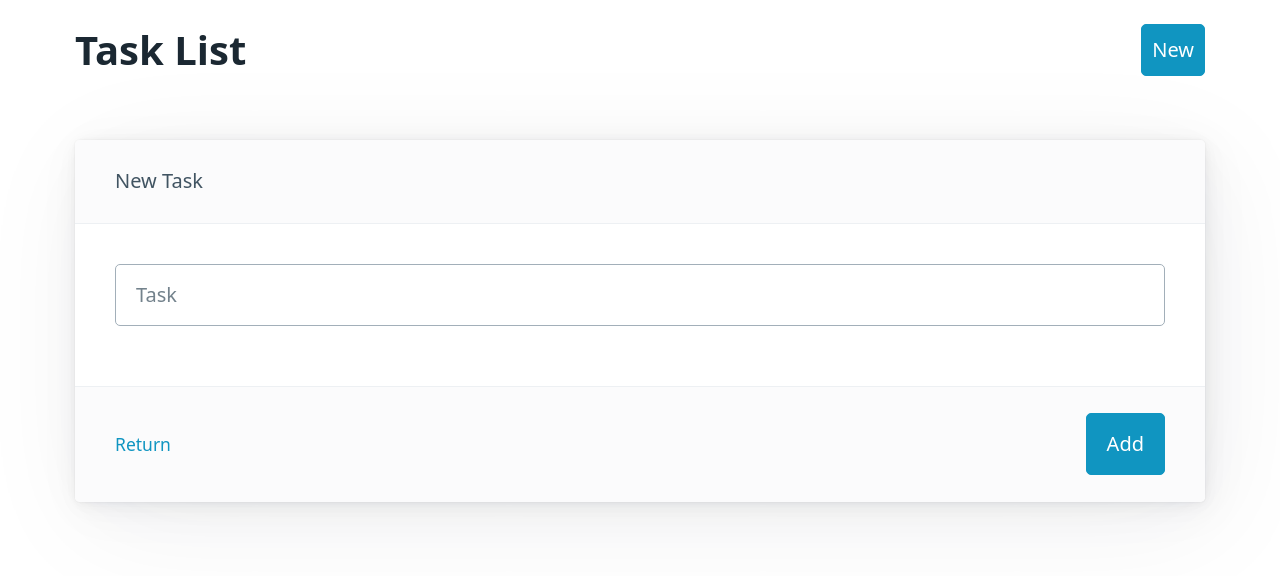
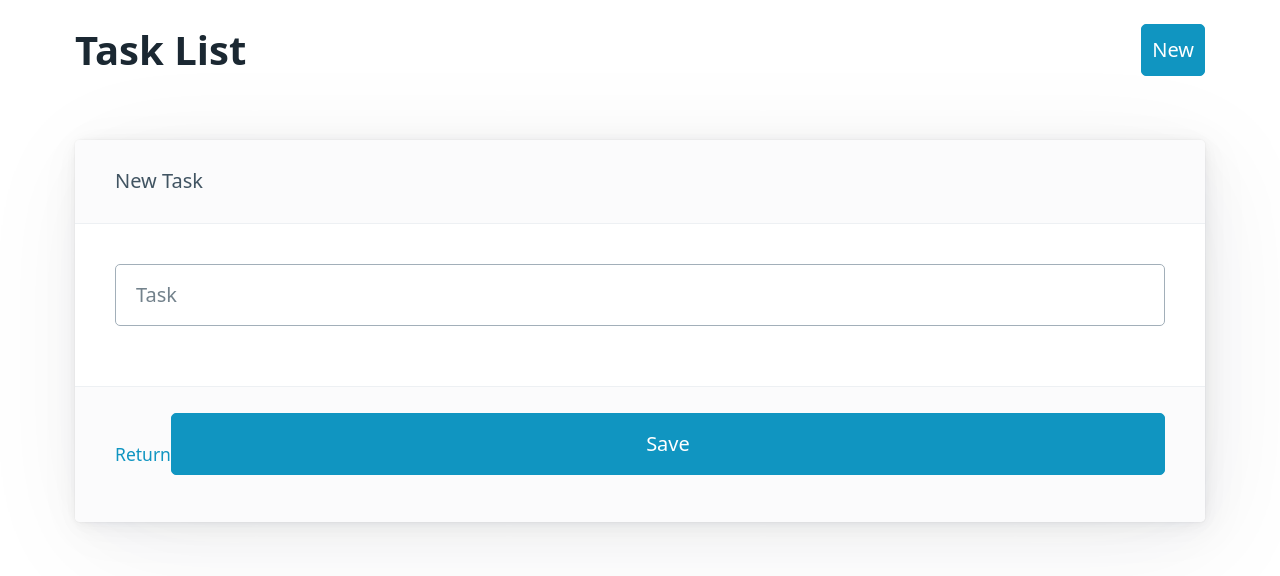
Before and after one commit to danielschmitz/react-tasks, a React (Vite) app: page /new-task in a window 1280 px wide. Shown: the top 576 px of the page. Built offline with nearby package versions, Linux system fonts and the light colour scheme.

Commit message:
apenas um exemplo de usar Action do Router

```diff
--- a/src/pages/new-task.jsx
+++ b/src/pages/new-task.jsx
@@ -1,6 +1,14 @@
-import { Link, useNavigate } from 'react-router-dom'
+import { Form, Link, redirect, useNavigate } from 'react-router-dom'
 import { useState } from "react"
 import service from '../service'
+
+export async function action({ request, params }) {
+    console.log({ request, params })
+    const formData = await request.formData();
+    const updates = Object.fromEntries(formData);
+    await service.create(updates)
+    return redirect(`/`)
+}
 
 export default function NewTask() {
 
@@ -21,9 +29,10 @@ export default function NewTask() {
     }
 
     return <>
+        <Form method="post" id="task-form">
             <article>
                 <header>New Task</header>
-            <form>
+
                 <input type="text"
                     value={task.title}
                     onChange={handleChange}
@@ -31,13 +40,16 @@ export default function NewTask() {
                     name="title"
                     placeholder="Task"
                     required />
-            </form>
+
                 <footer>
                     <div style={{ display: 'flex', justifyContent: 'space-between', alignItems: 'center' }}>
                         <small><Link to='/'>Return</Link></small>
-                    <a role="button" href="#" onClick={handleTaskAdd}>Add</a>
+                        {/* <a role="button" href="#" onClick={handleTaskAdd}>Add</a> */}
+                        <button type="submit">Save</button>
                     </div>
                 </footer>
+
             </article>
+        </Form>
     </>
 };
--- a/src/router.jsx
+++ b/src/router.jsx
@@ -4,7 +4,7 @@ import config from "./config"
 import EditTask, { loader as EditTaskLoader } from "./pages/edit-task"
 import HelloWorld from "./pages/hello-world"
 import ListTask, { loader as ListTasksLoader} from "./pages/list-task"
-import NewTask from "./pages/new-task"
+import NewTask, {action as NewTaskAction} from "./pages/new-task"
 
 export default [
     {
@@ -22,7 +22,8 @@ export default [
             },
             {
                 path: "/new-task",
-                element: <NewTask />
+                element: <NewTask />,
+                action: NewTaskAction
             },
             {
                 path: "/edit-task/:id",
```
Lines whose indentation alone changed are shown as unchanged.
